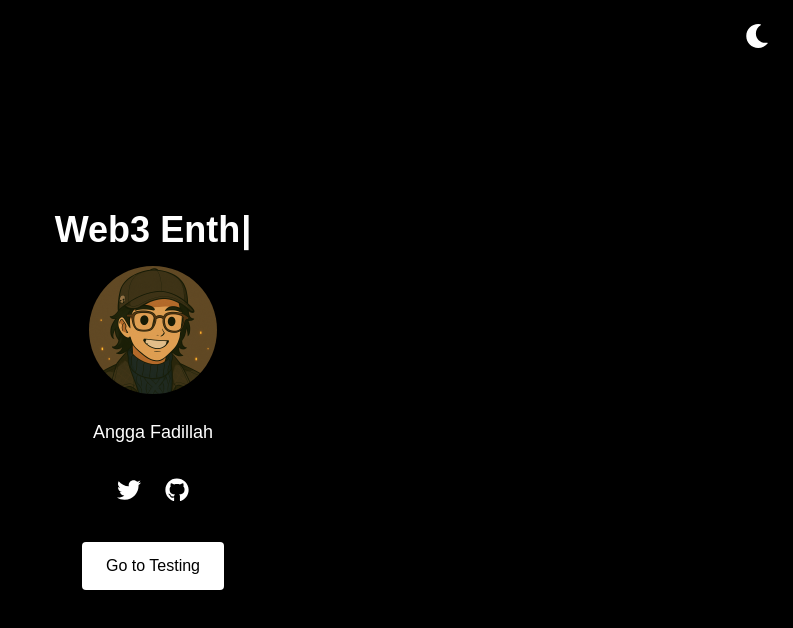
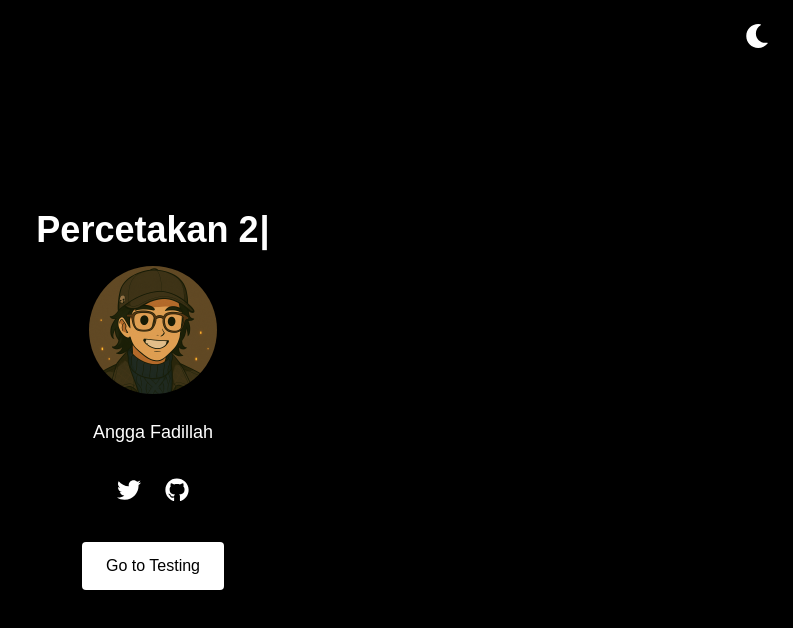
Before and after one commit to Heroness1/daycreed-inframe, a Next.js app: page / in a window 1280 px wide. Shown: the top 628 px of the page, without its empty margins (487-1280 px from the left). Built offline with nearby package versions, Linux system fonts and the light colour scheme.

Commit message:
Change page title and typewriter strings

```diff
--- a/pages/index.js
+++ b/pages/index.js
@@ -7,7 +7,7 @@ export default function Home() {
   return (
     <>
       <Head>
-        <title>Daycreed</title>
+        <title>Subur Jaya Printing</title>
       </Head>
       <main className="min-h-screen flex flex-col items-center justify-center p-8 transition-colors duration-300 bg-white text-black dark:bg-black dark:text-white relative">
 
@@ -16,7 +16,7 @@ export default function Home() {
         <h1 className="text-4xl font-bold mb-4">
           <Typewriter
             options={{
-              strings: ['Yapper', 'Web3 Enthusiast', 'Node', 'Testnet', 'Validator'],
+              strings: ['Percetakan 24 jam', 'Digital printing', 'Hardcover Skripsi Termurah'],
               autoStart: true,
               loop: true,
               pauseFor: 2000,
```
